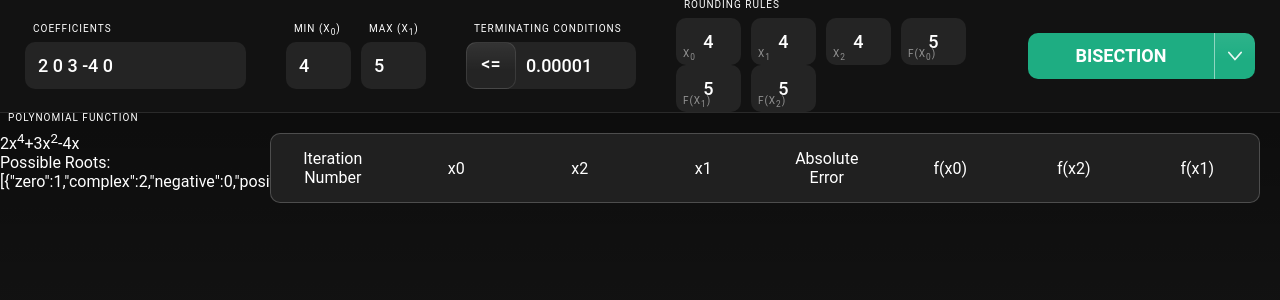
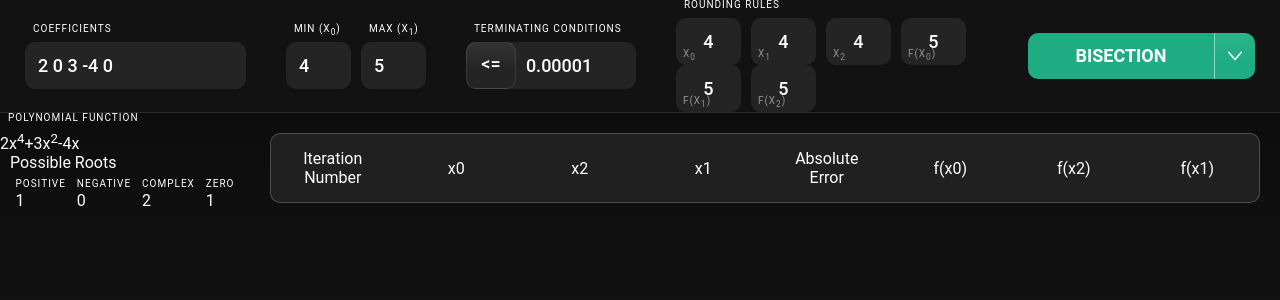
Before and after one commit to marqroldan/numericalmethods, a React app: page / in a window 1280 px wide. Shown: the top 300 px of the page. Built offline with nearby package versions, Linux system fonts and the light colour scheme.

Commit message:
Updated possible roots styling

```diff
--- a/src/components/PossibleRoots/index.tsx
+++ b/src/components/PossibleRoots/index.tsx
@@ -1,6 +1,7 @@
 import './styles.scss';
 import React from 'react';
 import { countPossibleRoots, coefficientsFactory } from '@Utils/math';
+import Text from '@Components/Text';
 
 interface Props {
   coefficients: string;
@@ -8,12 +9,35 @@ interface Props {
 
 export default class PossibleRoots extends React.Component<Props> {
   render() {
+    const possibleRoots = countPossibleRoots(
+      coefficientsFactory(this.props.coefficients)
+    );
+
     return (
-      <div>
-        Possible Roots:{' '}
-        {JSON.stringify(
-          countPossibleRoots(coefficientsFactory(this.props.coefficients))
-        )}
+      <div className={'PossibleRoots'}>
+        <Text className={'heading1'}>Possible Roots</Text>
+        {possibleRoots.map((roots) => {
+          return (
+            <div className={'PossibleRootsContainer'}>
+              <div className={'PossibleRoots__values'}>
+                <Text className={'label'}>Positive</Text>
+                <div className={'PossibleRoots__value'}>{roots.positive}</div>
+              </div>
+              <div className={'PossibleRoots__values'}>
+                <Text className={'label'}>Negative</Text>
+                <div className={'PossibleRoots__value'}>{roots.negative}</div>
+              </div>
+              <div className={'PossibleRoots__values'}>
+                <Text className={'label'}>Complex</Text>
+                <div className={'PossibleRoots__value'}>{roots.complex}</div>
+              </div>
+              <div className={'PossibleRoots__values'}>
+                <Text className={'label'}>Zero</Text>
+                <div className={'PossibleRoots__value'}>{roots.zero}</div>
+              </div>
+            </div>
+          );
+        })}
       </div>
     );
   }
--- a/src/components/PossibleRoots/styles.scss
+++ b/src/components/PossibleRoots/styles.scss
@@ -0,0 +1,16 @@
+.PossibleRoots {
+  margin: 0 10px 0 10px;
+
+  &Container {
+    display: flex;
+    width: 100%;
+    justify-content: space-around;
+    flex-wrap: wrap;
+    border-bottom: 1px solid rgba(255, 255, 255, 0.1);
+    padding-bottom: 10px;
+
+    &:last-child {
+      border-bottom: 0px;
+    }
+  }
+}
```
